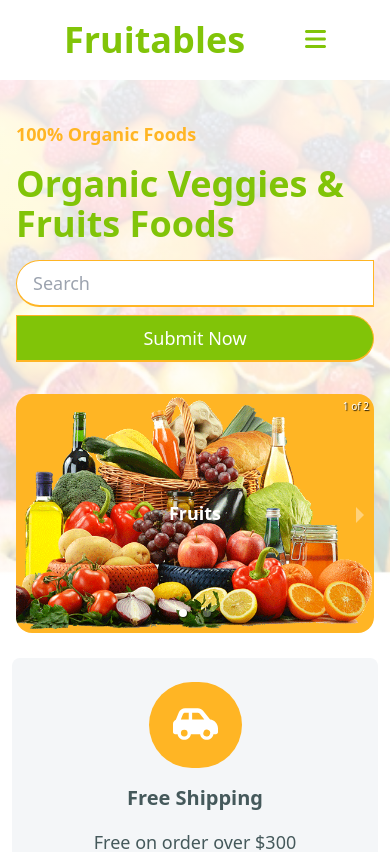
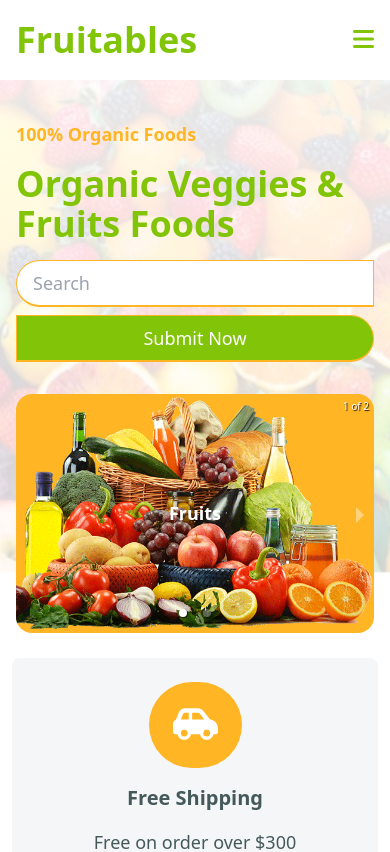
Before and after one commit to MohsinAli-2000/Fruitables-Site, a React (Vite) app: page / in a window 390 px wide. Shown: the top 852 px of the page. Built offline with nearby package versions, Linux system fonts and the light colour scheme.

Commit message:
Update Navbar.jsx

```diff
--- a/src/Navbar.jsx
+++ b/src/Navbar.jsx
@@ -20,7 +20,7 @@ const Navbar = () => {
 
   return (
     <>
-      <div className="mx-0 px-16 z-20 bg-white p-2 sticky top-0">
+      <div className="mx-0 px-4 md:px-16 z-20 bg-white p-2 sticky top-0">
         {/* Navbar for small devices */}
         <div className="flex justify-between items-center mt-3 lg:mt-5 mb-3 lg:mb-5 lg:hidden relative">
           <h1 className="text-custom-green cursor-pointer text-4xl lg:text-5xl font-extrabold">
```
